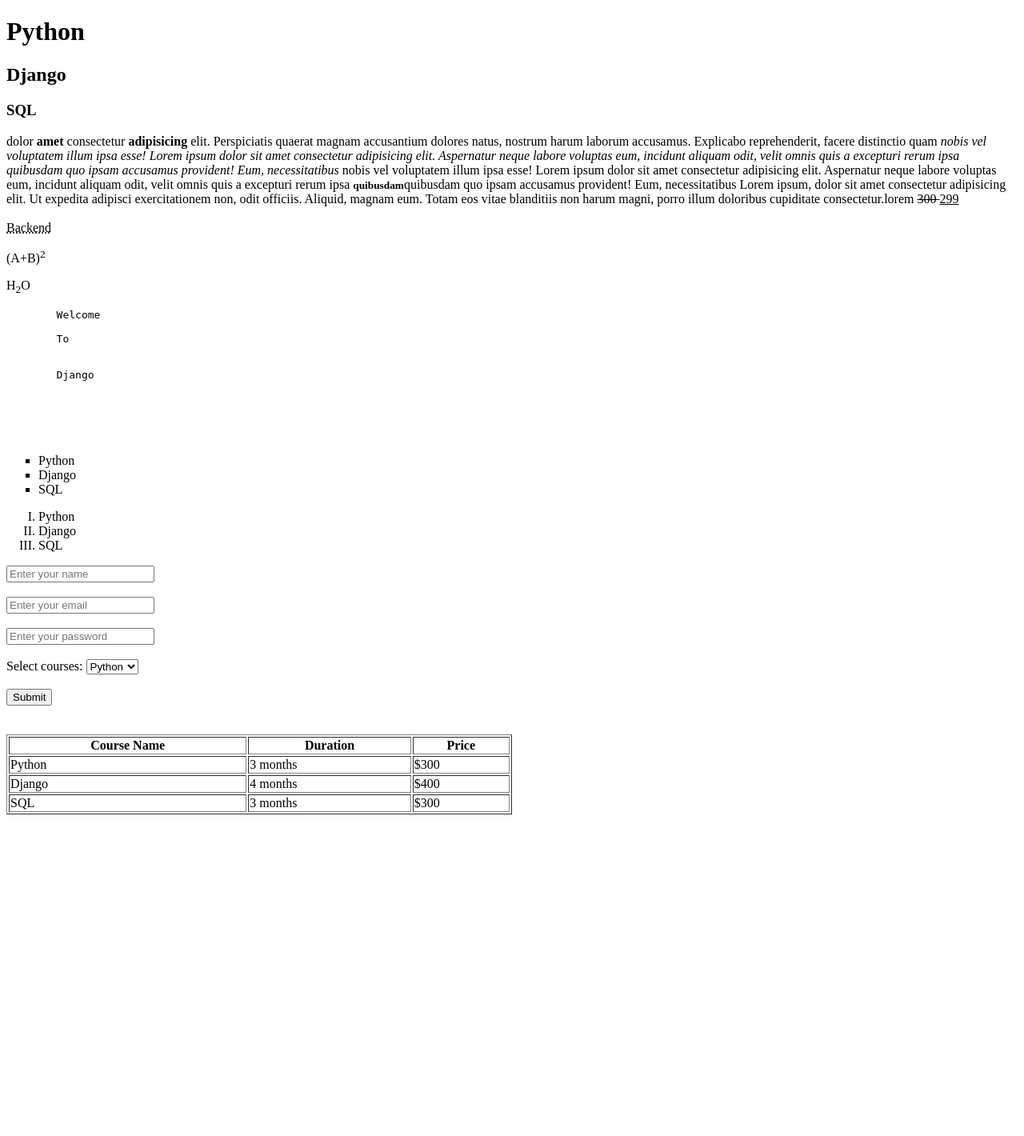
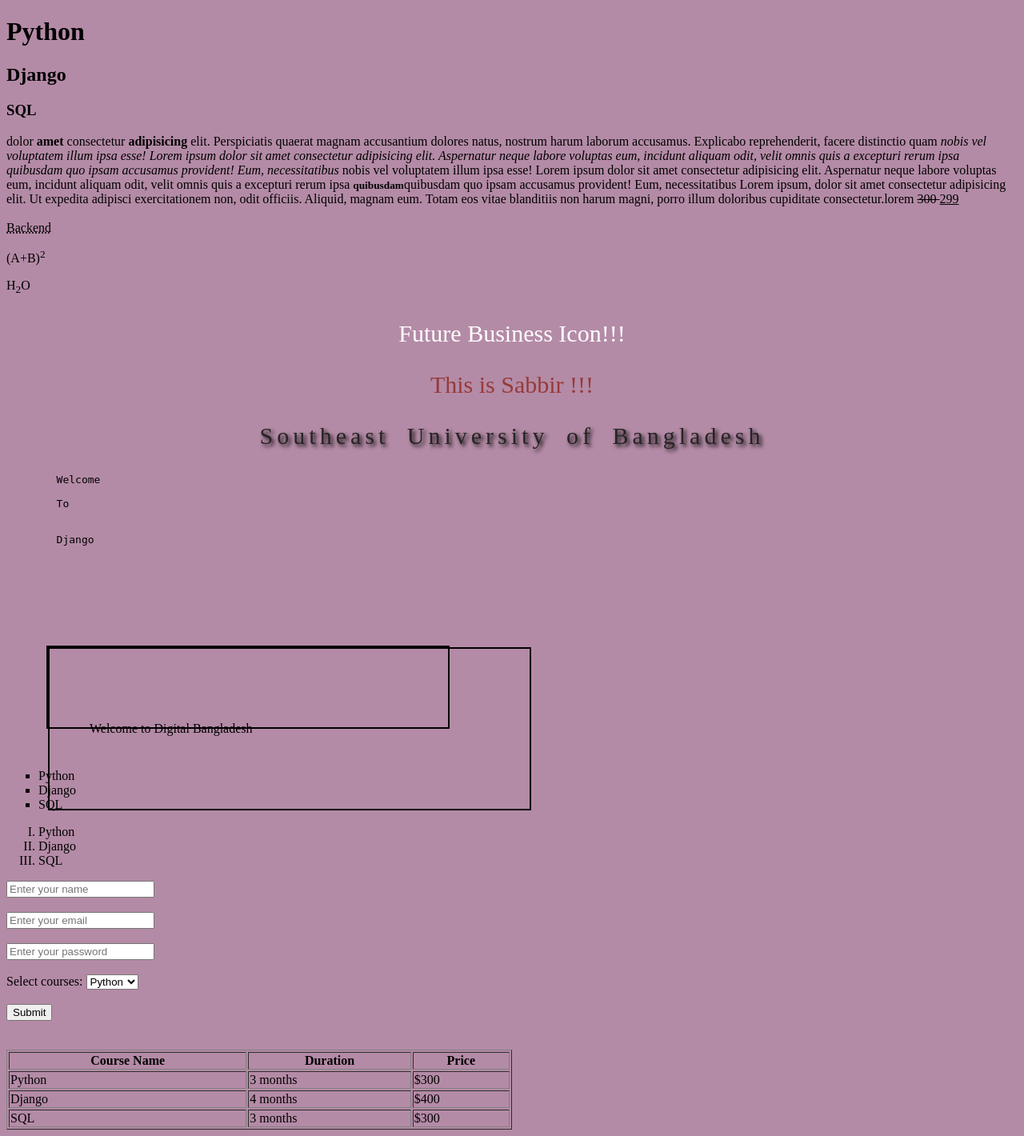
Before and after one commit to Sabbirani30/Django-Learning-Path, a Django app: page /data_analysis/ in a window 1280 px wide. Shown: the whole page at 80% size. Before the commit the page ends 1018 px from the top, so only its background shows below. Run offline with Django 5.2, Linux system fonts and the light colour scheme.

Commit message:
Added CSS styling

```diff
--- a/Studymart/settings.py
+++ b/Studymart/settings.py
@@ -16,6 +16,7 @@ from pathlib import Path
 BASE_DIR = Path(__file__).resolve().parent.parent
 #print(BASE_DIR)
 TEMPLATES_DIR = BASE_DIR / 'templates'
+STATIC_DIR = BASE_DIR / 'static'
 
 
 # Quick-start development settings - unsuitable for production
@@ -122,3 +123,6 @@ USE_TZ = True
 # https://docs.djangoproject.com/en/6.0/howto/static-files/
 
 STATIC_URL = 'static/'
+STATICFILES_DIRS = [
+    BASE_DIR / 'static',
+]
--- /dev/null
+++ b/static/css/style.css
@@ -0,0 +1,45 @@
+body{
+    background-color: rgb(180, 139, 166);
+}
+
+.text{
+    color: rgb(255, 255, 255);
+    font-size: 30px;
+    text-align: center;
+}
+
+#text{
+    color: rgb(151, 58, 58);
+    font-size: 30px;
+    text-align: center;
+}
+
+.tproperty{
+    color: rgb(39, 37, 37);
+    font-size: 30px;
+    text-align: center;
+    word-spacing: 10px;
+    letter-spacing: 5px;
+    text-shadow: 3px 3px 5px rgb(0, 0, 0);
+
+}
+
+.margin{
+    margin: 50px;
+
+    height: 100px;
+    width: 500px;
+    border: 2px solid rgb(0, 0, 0);
+    align-content: center;
+
+
+}
+
+.padding{
+    padding: 50px;
+
+    height: 100px;
+    width: 500px;
+    border: 2px solid rgb(0, 0, 0);
+    align-content: center;
+}
--- a/templates/courses/Data_Analysis.html
+++ b/templates/courses/Data_Analysis.html
@@ -1,16 +1,18 @@
+{% load static %}
 <!DOCTYPE html>
 <html lang="en">
 <head>
     <meta charset="UTF-8">
     <meta name="viewport" content="width=device-width, initial-scale=1.0">
     <title>Backend Development</title>
+    <link rel="stylesheet" href="{% static 'css/style.css' %}">
 </head>
 <body>
     <h1>Python </h1>
     <h2>Django</h2>
     <h3>SQL</h3>
 
-    <p>dolor <b>amet</b> consectetur <strong>adipisicing</strong> elit. Perspiciatis quaerat magnam accusantium dolores natus, nostrum harum laborum accusamus. Explicabo reprehenderit, facere distinctio quam <i>nobis vel voluptatem illum ipsa esse! Lorem ipsum dolor sit amet consectetur adipisicing elit. Aspernatur neque labore voluptas eum, incidunt aliquam odit, velit omnis quis a excepturi rerum ipsa quibusdam quo ipsam accusamus provident! Eum, necessitatibus</i>
+    <p >dolor <b>amet</b> consectetur <strong>adipisicing</strong> elit. Perspiciatis quaerat magnam accusantium dolores natus, nostrum harum laborum accusamus. Explicabo reprehenderit, facere distinctio quam <i>nobis vel voluptatem illum ipsa esse! Lorem ipsum dolor sit amet consectetur adipisicing elit. Aspernatur neque labore voluptas eum, incidunt aliquam odit, velit omnis quis a excepturi rerum ipsa quibusdam quo ipsam accusamus provident! Eum, necessitatibus</i>
     </i> nobis vel voluptatem illum ipsa esse! Lorem ipsum dolor sit amet consectetur adipisicing elit. Aspernatur neque labore voluptas eum, incidunt aliquam odit, velit omnis quis a excepturi rerum ipsa <b><small>quibusdam</b></small>quibusdam quo ipsam accusamus provident! Eum, necessitatibus Lorem ipsum, dolor sit amet consectetur adipisicing elit. Ut expedita adipisci exercitationem non, odit officiis. Aliquid, magnam eum. Totam eos vitae blanditiis non harum magni, porro illum doloribus cupiditate consectetur.lorem
 
     <del>300    </del>
@@ -19,6 +21,19 @@
     <abbr title =" BackEnd Development">Backend</abbr>
 <p>(A+B)<sup>2</sup></p>
 <p>H<sub>2</sub>O</p>
+
+<p class="text">
+Future Business Icon!!!
+
+</p>
+
+<p id="text">
+    This is Sabbir !!!
+</p>
+<p class="selector tproperty">Southeast University of Bangladesh</p>
+
+</p>
+
 
 <div>
     <pre>
@@ -35,6 +50,13 @@
     </pre>
 
 
+</div>
+
+<div  class="margin">
+    <div class="padding">
+        <p>Welcome to Digital Bangladesh</p>
+
+    </div>
 </div>
 
 <ul style="list-style-type:square">
```
